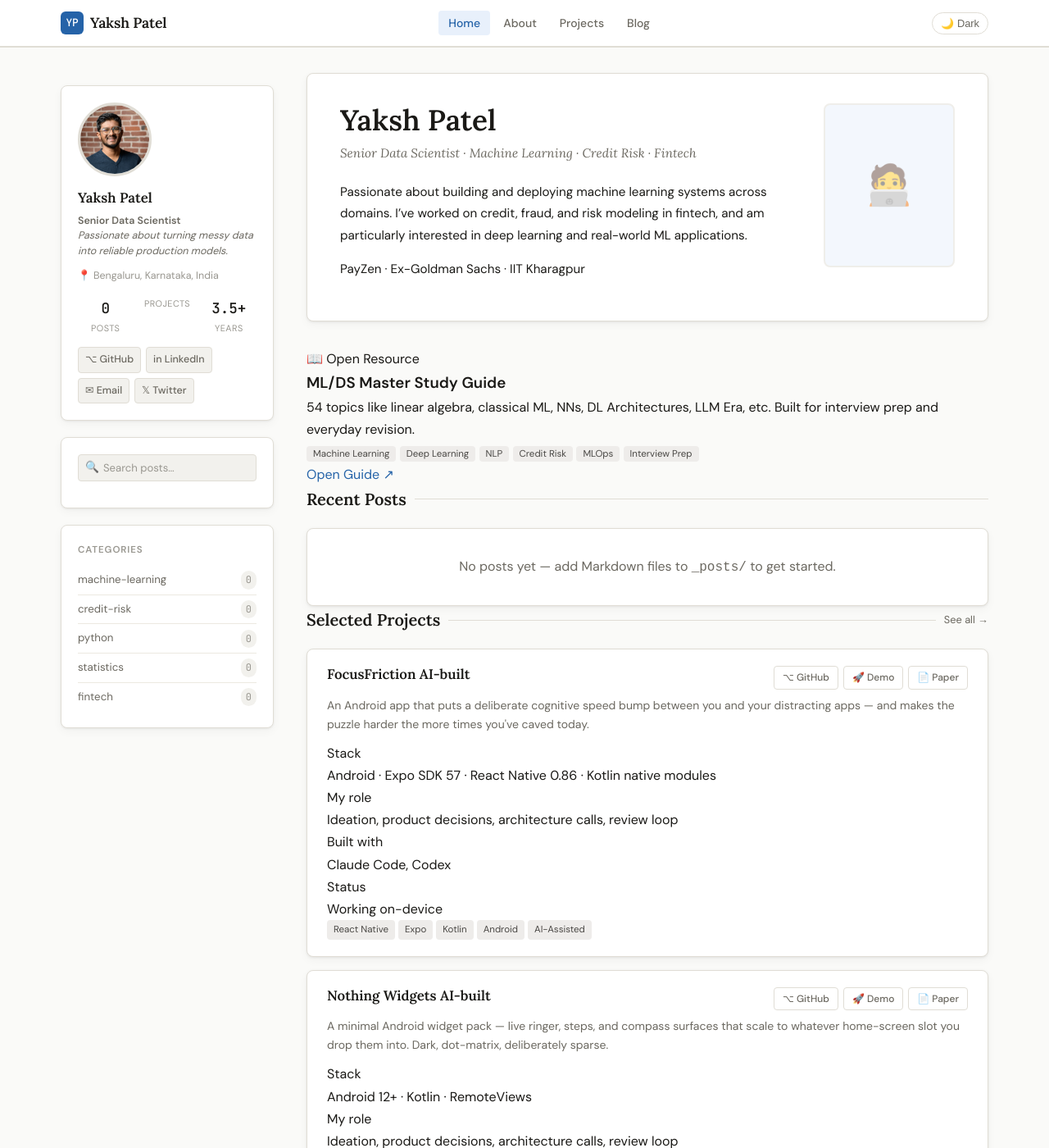
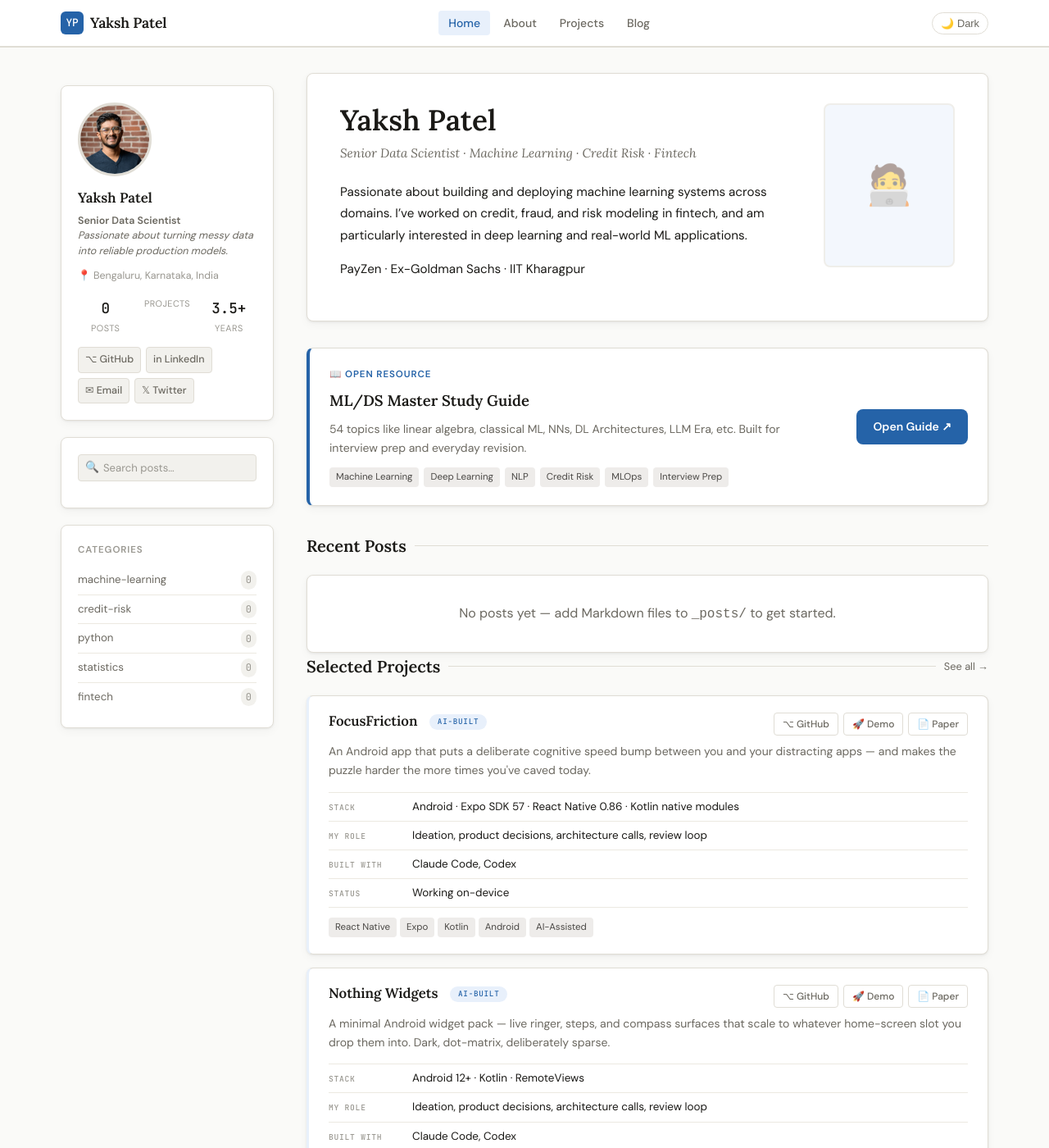
Before and after one commit to Yaksh-Patel/Yaksh-Patel.github.io, a Jekyll site: the page built from index.md, in a window 1280 px wide and 1400 px high. Shown: the whole window at 82% size. Built offline with Jekyll 4.4.1, drawn with Linux system fonts in a browser that asks for light colours; some of the changed text lies outside the part shown.

Commit message:
Fix the CSS build, and give project spec rows real hierarchy
The styles added in the previous commit never reached the browser. The workflow
compiled SCSS with the EOL Ruby Sass gem into assets/css/main.css -- a path that
was ALSO a committed file -- so when that step produced nothing, Jekyll shipped
the stale committed artifact and the page rendered with an 18KB stylesheet that
predates every new class. That is why Stack / My role / Built with all looked
like undifferentiated body text: they were unstyled <dl> markup.

Build:
- add front matter to main.scss so Jekyll compiles it (jekyll-sass-converter
  ships with Jekyll 4.3), with sass.style: compressed in _config.yml
- delete the committed main.css/.map and gitignore them; a build artifact
  sharing a path with its own source can always shadow it
- drop the gem install sass step from the workflow

Design:
- replace the flat dl grid with .project-spec rows: mono uppercase micro-labels
  in --text-light against full-contrast values, hairline separators, and a
  fixed label column so the eye tracks label -> value horizontally
- panel treatment (--page variant) where the block heads a project page
- labels stack above values under 560px instead of squeezing the column
- badge moves to mono/uppercase so it reads as metadata beside a serif title

Also fix dead Demo/Paper buttons: empty strings are truthy in Liquid, so
demo: "" rendered a link to nowhere. Use != blank, which covers nil and "".

Co-Authored-By: Claude Opus 5 (1M context) <noreply@anthropic.com>

```diff
--- a/_config.yml
+++ b/_config.yml
@@ -61,6 +61,9 @@ sidebar_categories:
     url: "/blog/category/fintech/"
 
 # ----- JEKYLL BUILD -----
+sass:
+  style: compressed
+
 markdown: kramdown
 highlighter: rouge
 permalink: /blog/:year/:month/:day/:title/
--- a/_includes/project-card.html
+++ b/_includes/project-card.html
@@ -6,13 +6,13 @@
       {% if project.ai_assisted %}<span class="badge-ai" title="Built with AI coding tools, directed by me">AI-built</span>{% endif %}
     </h3>
     <div class="project-links">
-      {% if project.github %}
+      {% if project.github != blank %}
       <a href="{{ project.github }}" class="project-link" target="_blank" rel="noopener">⌥ GitHub</a>
       {% endif %}
-      {% if project.demo %}
+      {% if project.demo != blank %}
       <a href="{{ project.demo }}" class="project-link" target="_blank" rel="noopener">🚀 Demo</a>
       {% endif %}
-      {% if project.paper %}
+      {% if project.paper != blank %}
       <a href="{{ project.paper }}" class="project-link" target="_blank" rel="noopener">📄 Paper</a>
       {% endif %}
     </div>
@@ -22,12 +22,12 @@
   <p class="project-desc">{{ project.description }}</p>
   {% endif %}
 
-  {% if project.platform or project.role or project.status %}
-  <dl class="project-meta-grid">
-    {% if project.platform %}<dt>Stack</dt><dd>{{ project.platform }}</dd>{% endif %}
-    {% if project.role %}<dt>My role</dt><dd>{{ project.role }}</dd>{% endif %}
-    {% if project.built_with %}<dt>Built with</dt><dd>{{ project.built_with }}</dd>{% endif %}
-    {% if project.status %}<dt>Status</dt><dd>{{ project.status }}</dd>{% endif %}
+  {% if project.platform != blank or project.role != blank or project.built_with != blank or project.status != blank %}
+  <dl class="project-spec">
+    {% if project.platform != blank %}<div class="spec-row"><dt>Stack</dt><dd>{{ project.platform }}</dd></div>{% endif %}
+    {% if project.role != blank %}<div class="spec-row"><dt>My role</dt><dd>{{ project.role }}</dd></div>{% endif %}
+    {% if project.built_with != blank %}<div class="spec-row"><dt>Built with</dt><dd>{{ project.built_with }}</dd></div>{% endif %}
+    {% if project.status != blank %}<div class="spec-row"><dt>Status</dt><dd>{{ project.status }}</dd></div>{% endif %}
   </dl>
   {% endif %}
 
--- a/assets/css/main.scss
+++ b/assets/css/main.scss
@@ -1,3 +1,8 @@
+---
+# Front matter tells Jekyll to compile this file itself
+# (jekyll-sass-converter). Do not commit a built main.css alongside it.
+---
+
 /* ============================================================
    main.scss — Full design system for Yaksh Patel's website
    Inspired by leimao.github.io: clean, readable, sidebar layout
@@ -653,44 +658,45 @@ hr {
   .project-tech { display: flex; flex-wrap: wrap; gap: 4px; }
 }
 
-/* ---- AI Lab: badges, meta grid, disclosure ---- */
+/* ---- AI Lab: badges, spec rows, disclosure ---- */
 
-/* "AI-built" pill. Uses accent-soft so it reads as a label, not a warning. */
+/* "AI-built" pill. Mono + uppercase so it reads as metadata, never as part of
+   the serif title it sits beside. */
 .badge-ai {
   display: inline-block;
-  vertical-align: middle;
-  margin-left: 8px;
+  vertical-align: 2px;
+  margin-left: 10px;
   font-family: var(--font-mono);
-  font-size: .62rem;
+  font-size: .58rem;
   font-weight: 500;
-  letter-spacing: .04em;
+  letter-spacing: .08em;
   text-transform: uppercase;
+  line-height: 1.6;
   background: var(--accent-soft);
   color: var(--accent);
   border: 1px solid transparent;
   border-radius: 999px;
-  padding: 2px 8px;
+  padding: 1px 9px;
   white-space: nowrap;
 
   &.badge-ai--lg {
-    font-size: .68rem;
-    padding: 3px 10px;
-    margin-left: 10px;
+    font-size: .64rem;
+    padding: 3px 11px;
+    vertical-align: 4px;
   }
 }
 
-[data-theme="dark"] .badge-ai { border-color: rgba(91,155,213,.28); }
+[data-theme="dark"] .badge-ai { border-color: rgba(91,155,213,.3); }
 
-/* Lab cards get a subtle accent edge so the two groups read as different shelves. */
+/* Lab cards carry an accent edge so the two shelves read as distinct. */
 .project-card--lab {
   border-left: 3px solid var(--accent-soft);
-
   &:hover { border-left-color: var(--accent); }
 }
 
 [data-theme="dark"] .project-card--lab { border-left-color: rgba(91,155,213,.35); }
 
-/* The framing note above the AI Lab cards. */
+/* Framing note above the AI Lab cards. */
 .lab-note {
   background: var(--bg-alt);
   border: 1px solid var(--border-light);
@@ -703,7 +709,6 @@ hr {
     line-height: 1.7;
     color: var(--text-muted);
     margin-bottom: 10px;
-
     &:last-child { margin-bottom: 0; }
   }
 
@@ -717,32 +722,54 @@ hr {
   }
 }
 
-/* Stack / role / status key-value rows on cards and project pages. */
-.project-meta-grid {
-  display: grid;
-  grid-template-columns: auto 1fr;
-  gap: 3px 14px;
-  margin: 12px 0;
-  font-size: .8rem;
+/* ---- Spec rows (Stack / My role / Built with / Status) ----
+   Label and value must never look alike: the label is small, mono, uppercase
+   and muted; the value is body-size and full-contrast. Hairlines separate the
+   rows so the eye can track label -> value horizontally. */
+.project-spec {
+  margin: 14px 0 12px;
+  border-top: 1px solid var(--border-light);
+
+  .spec-row {
+    display: grid;
+    grid-template-columns: 88px 1fr;
+    gap: 14px;
+    align-items: baseline;
+    padding: 7px 0;
+    border-bottom: 1px solid var(--border-light);
+  }
 
   dt {
     font-family: var(--font-mono);
-    font-size: .68rem;
-    letter-spacing: .03em;
+    font-size: .6rem;
+    font-weight: 500;
+    letter-spacing: .08em;
     text-transform: uppercase;
     color: var(--text-light);
-    padding-top: 2px;
     white-space: nowrap;
   }
 
-  dd { color: var(--text-muted); line-height: 1.55; }
+  dd {
+    font-size: .84rem;
+    line-height: 1.5;
+    color: var(--text);
+  }
 
-  &.project-meta-grid--page {
-    padding: 16px 20px;
-    margin-bottom: 24px;
+  /* Panel treatment on a project page, where this block is the header summary. */
+  &.project-spec--page {
+    margin: 0 0 28px;
+    padding: 4px 20px;
     background: var(--bg-alt);
-    border-radius: var(--radius-sm);
-    font-size: .85rem;
+    border: 1px solid var(--border-light);
+    border-radius: var(--radius);
+
+    .spec-row {
+      grid-template-columns: 104px 1fr;
+      padding: 10px 0;
+      &:last-child { border-bottom: none; }
+    }
+
+    dd { font-size: .875rem; }
   }
 }
 
@@ -759,17 +786,21 @@ hr {
 
   strong { color: var(--text); font-weight: 600; }
 
-  a { color: var(--accent); text-decoration: none;
-      &:hover { text-decoration: underline; } }
+  a {
+    color: var(--accent);
+    text-decoration: none;
+    &:hover { text-decoration: underline; }
+  }
 }
 
-@media (max-width: 600px) {
-  .project-meta-grid {
+/* Stack the label above the value on narrow screens rather than squeezing
+   a 88px column against a long value. */
+@media (max-width: 560px) {
+  .project-spec .spec-row,
+  .project-spec.project-spec--page .spec-row {
     grid-template-columns: 1fr;
-    gap: 1px;
-
-    dt { padding-top: 8px; }
-    dd { margin-bottom: 4px; }
+    gap: 2px;
+    padding: 8px 0;
   }
 }
 
```
Also changed, not shown: _layouts/project.html (+12 -12 lines), .github/workflows/deploy.yml, assets/css/main.css (deleted), 2 other files.
